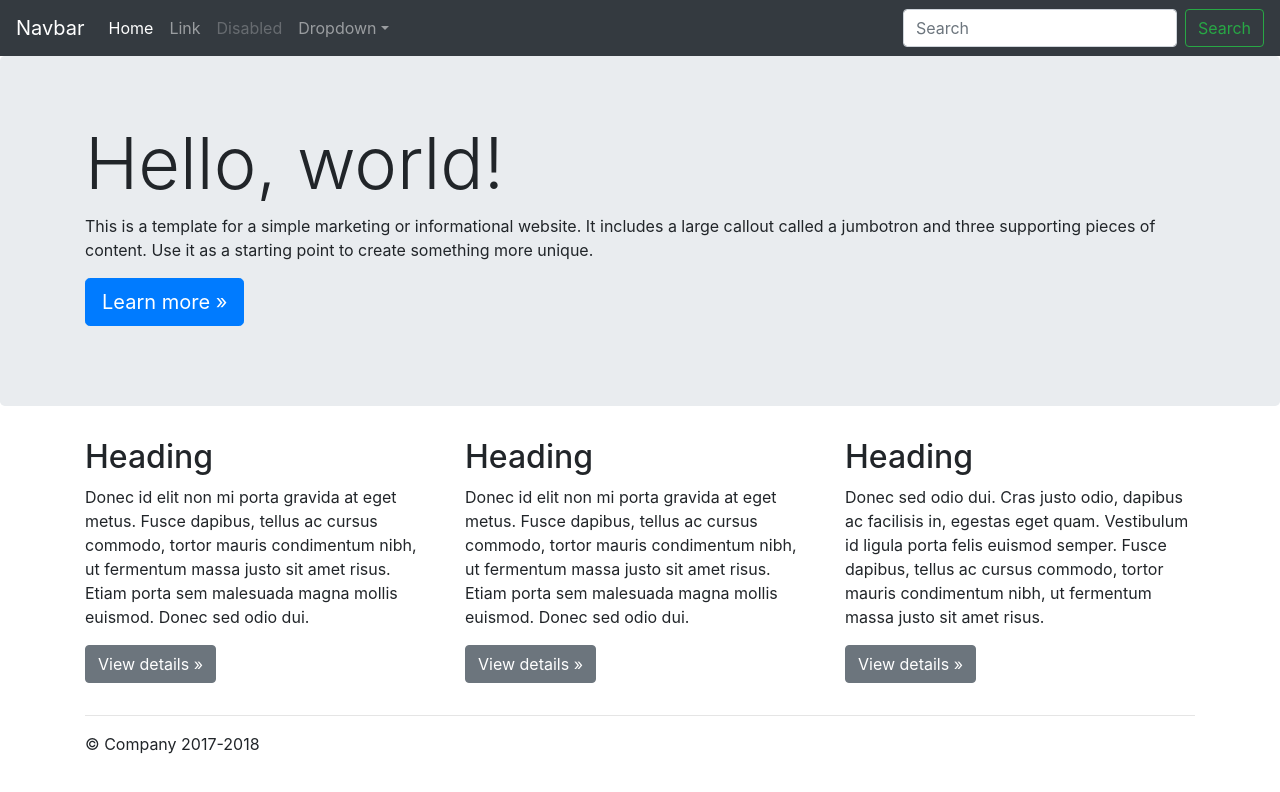
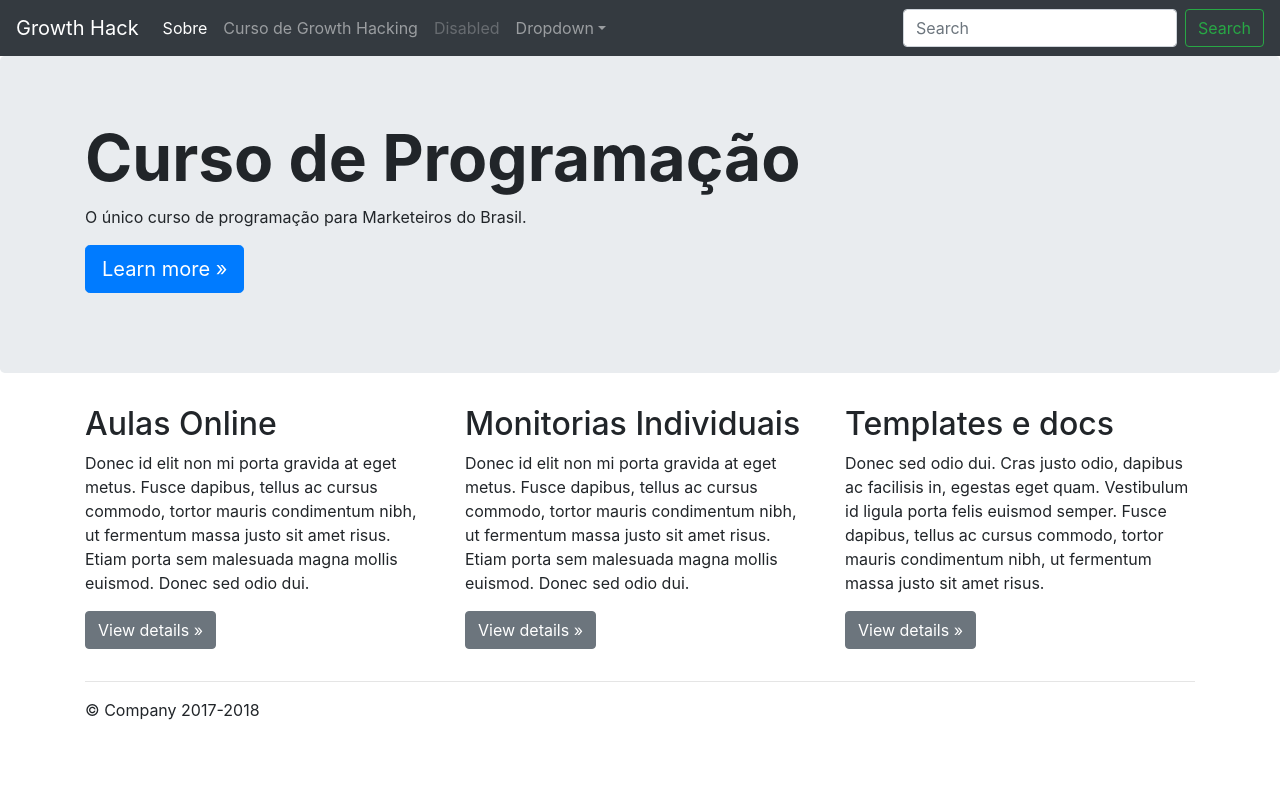
Before and after one commit to briancbittencourt/growthsolutions, a plain HTML site: page index.html in a window 1280 px wide. Drawn offline with nearby package versions, Linux system fonts and the light colour scheme.

Commit message:
Novas alteraçõese

```diff
--- a/index.html
+++ b/index.html
@@ -10,7 +10,7 @@
     <title>Curso de Programação para Marketeiros</title>
 
     <!-- Bootstrap core CSS -->
-    <link href="css/bootstrap.min.css" rel="stylesheet">
+    <link href="css/bootstrap.css" rel="stylesheet">
 
     <!-- Custom styles for this template -->
     <link href="css/jumbotron.css" rel="stylesheet">
@@ -19,7 +19,7 @@
   <body>
 
     <nav class="navbar navbar-expand-md navbar-dark fixed-top bg-dark">
-      <a class="navbar-brand" href="#">Navbar</a>
+      <a class="navbar-brand" href="#">Growth Hack</a>
       <button class="navbar-toggler" type="button" data-toggle="collapse" data-target="#navbarsExampleDefault" aria-controls="navbarsExampleDefault" aria-expanded="false" aria-label="Toggle navigation">
         <span class="navbar-toggler-icon"></span>
       </button>
@@ -27,10 +27,10 @@
       <div class="collapse navbar-collapse" id="navbarsExampleDefault">
         <ul class="navbar-nav mr-auto">
           <li class="nav-item active">
-            <a class="nav-link" href="#">Home <span class="sr-only">(current)</span></a>
+            <a class="nav-link" href="http://www.growthhack.com.br/sobre">Sobre</a>
           </li>
           <li class="nav-item">
-            <a class="nav-link" href="#">Link</a>
+            <a class="nav-link" href="http://www.growthhack.com.br/curso-programacao/2018/">Curso de Growth Hacking</a>
           </li>
           <li class="nav-item">
             <a class="nav-link disabled" href="#">Disabled</a>
@@ -56,8 +56,8 @@
       <!-- Main jumbotron for a primary marketing message or call to action -->
       <div class="jumbotron">
         <div class="container">
-          <h1 class="display-3">Hello, world!</h1>
-          <p>This is a template for a simple marketing or informational website. It includes a large callout called a jumbotron and three supporting pieces of content. Use it as a starting point to create something more unique.</p>
+          <h1 class="display-3">Curso de Programação</h1>
+          <p>O único curso de programação para Marketeiros do Brasil.</p>
           <p><a class="btn btn-primary btn-lg" href="#" role="button">Learn more &raquo;</a></p>
         </div>
       </div>
@@ -66,17 +66,17 @@
         <!-- Example row of columns -->
         <div class="row">
           <div class="col-md-4">
-            <h2>Heading</h2>
+            <h2>Aulas Online</h2>
             <p>Donec id elit non mi porta gravida at eget metus. Fusce dapibus, tellus ac cursus commodo, tortor mauris condimentum nibh, ut fermentum massa justo sit amet risus. Etiam porta sem malesuada magna mollis euismod. Donec sed odio dui. </p>
             <p><a class="btn btn-secondary" href="#" role="button">View details &raquo;</a></p>
           </div>
           <div class="col-md-4">
-            <h2>Heading</h2>
+            <h2>Monitorias Individuais</h2>
             <p>Donec id elit non mi porta gravida at eget metus. Fusce dapibus, tellus ac cursus commodo, tortor mauris condimentum nibh, ut fermentum massa justo sit amet risus. Etiam porta sem malesuada magna mollis euismod. Donec sed odio dui. </p>
             <p><a class="btn btn-secondary" href="#" role="button">View details &raquo;</a></p>
           </div>
           <div class="col-md-4">
-            <h2>Heading</h2>
+            <h2>Templates e docs</h2>
             <p>Donec sed odio dui. Cras justo odio, dapibus ac facilisis in, egestas eget quam. Vestibulum id ligula porta felis euismod semper. Fusce dapibus, tellus ac cursus commodo, tortor mauris condimentum nibh, ut fermentum massa justo sit amet risus.</p>
             <p><a class="btn btn-secondary" href="#" role="button">View details &raquo;</a></p>
           </div>
```
Also changed, not shown: CSS/bootstrap.css.
